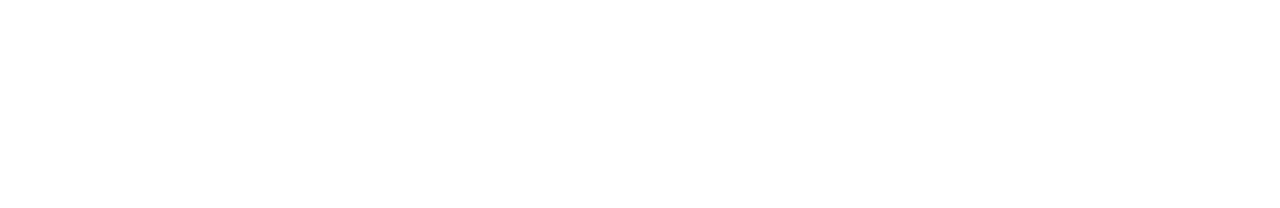
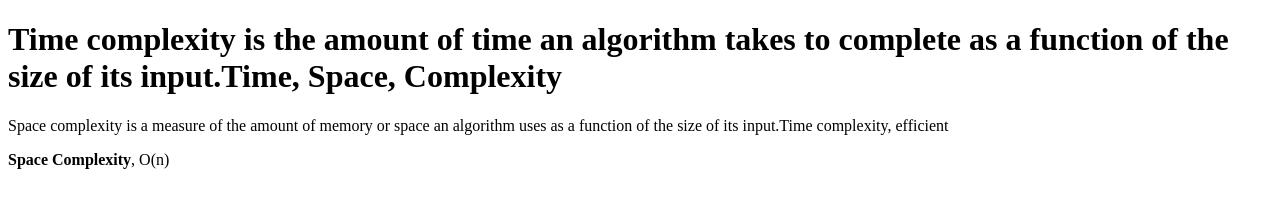
Before and after one commit to acciojob/time-and-space-complexity-Tarun-Bavra, a website: page main.html in a window 1280 px wide. Drawn offline with Linux system fonts and the light colour scheme.

Commit message:
created a submission

```diff
--- a/main.html
+++ b/main.html
@@ -8,7 +8,13 @@
 
 <body>
 	<!-- the entire body must be written by student -->
-    <script type="text/javascript" src="./script.js">
+<h1>Time complexity is  the amount of time an algorithm takes to complete as a function of the size of its input.Time, Space, Complexity</h1>
+
+<p>Space complexity is a measure of the amount of memory or space an algorithm uses as a function of the size of its input.Time complexity, efficient</p>
+
+<p><b>Space Complexity</b>, O(n)</p>
+
+<script type="text/javascript" src="./script.js">
 </script>
 
 </body>
```
